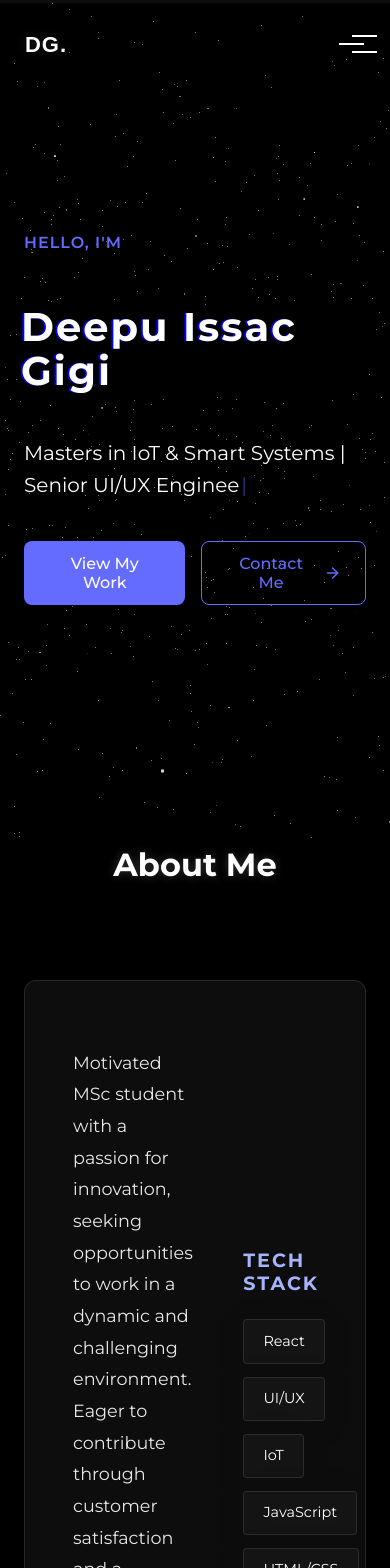
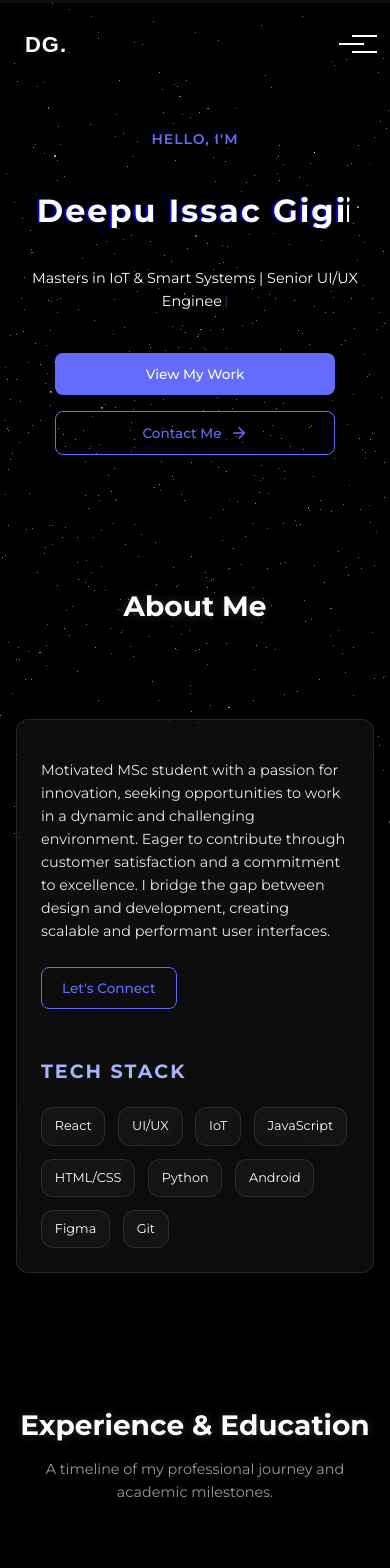
Before and after one commit to deepuissacgigi/deepuissacgigi-web, a React (Vite) app: page / in a window 390 px wide. Shown: the top 1568 px of the page. Built offline with nearby package versions, Linux system fonts and the light colour scheme; no server answers.

Commit message:
feat(responsive): Add comprehensive mobile optimization - Smaller fonts on mobile - About section stacks vertically - Project cards optimized for mobile - Hero section responsive - General mobile UI polish

```diff
--- a/src/index.scss
+++ b/src/index.scss
@@ -3062,19 +3062,86 @@ a {
     display: none;
   }
 
+  /* Global Font Size Reduction */
+  body {
+    font-size: 14px;
+  }
+
   /* Typography Adjustments */
   .hero-section h1 {
-    font-size: 2.5rem !important;
+    font-size: 2rem !important;
+  }
+
+  .hero-subtitle {
+    font-size: 0.9rem !important;
   }
 
   .section-title {
-    font-size: 2rem !important;
+    font-size: 1.75rem !important;
+  }
+
+  h2 {
+    font-size: 1.5rem !important;
+  }
+
+  h3 {
+    font-size: 1.2rem !important;
+  }
+
+  p {
+    font-size: 0.9rem !important;
+    line-height: 1.6 !important;
+  }
+
+  /* Hero Section Mobile */
+  .hero-section {
+    padding: 3rem 0 !important;
+    min-height: auto !important;
+  }
+
+  .hero-content {
+    text-align: center;
+  }
+
+  .hero-actions {
+    flex-direction: column !important;
+    gap: 1rem !important;
+    align-items: center !important;
+  }
+
+  .hero-actions .btn {
+    width: 100%;
+    max-width: 280px;
+  }
+
+  /* About Section Mobile - Critical Fix */
+  .about-section {
+    padding: 4rem 0 !important;
+  }
+
+  .about-section .glass-panel {
+    padding: 1.5rem !important;
+  }
+
+  /* Stack the About grid vertically */
+  .about-section .glass-panel>div {
+    display: flex !important;
+    flex-direction: column !important;
+    gap: 2rem !important;
+  }
+
+  /* Tech Stack Pills */
+  .about-section .glass-panel span {
+    padding: 0.5rem 0.8rem !important;
+    font-size: 0.8rem !important;
   }
 
   /* Projects Grid: Stack Vertically */
-  .projects-grid-neon {
+  .projects-grid-neon,
+  .neon-grid-container {
     grid-template-columns: 1fr !important;
-    gap: 2rem !important;
+    gap: 1.5rem !important;
+    padding: 1rem !important;
   }
 
   /* Contact Section: Stack */
@@ -3084,11 +3151,32 @@ a {
 
   /* Adjust padding for mobile */
   .container {
-    padding: 0 1.5rem;
+    padding: 0 1rem;
   }
 
   section {
-    padding: 4rem 0 !important;
+    padding: 3rem 0 !important;
+  }
+
+  /* Experience Timeline Mobile */
+  .experience-timeline {
+    padding: 0 0.5rem !important;
+  }
+
+  .timeline-item {
+    padding: 1rem !important;
+  }
+
+  /* Buttons Mobile */
+  .btn {
+    padding: 0.75rem 1.25rem !important;
+    font-size: 0.85rem !important;
+  }
+
+  /* Glass Panels Mobile */
+  .glass-panel {
+    padding: 1.25rem !important;
+    border-radius: 12px !important;
   }
 }
 
--- a/src/pages/Projects.scss
+++ b/src/pages/Projects.scss
@@ -208,3 +208,58 @@ $glass-border: rgba(255, 255, 255, 0.08);
         transition: width 0.4s ease, box-shadow 0.4s ease;
     }
 }
+
+/* Mobile Responsive Styles */
+@media (max-width: 768px) {
+    .projects-section-neon {
+        padding: 4rem 0;
+    }
+
+    .neon-grid-container {
+        grid-template-columns: 1fr !important;
+        gap: 1.5rem;
+        padding: 0 0.5rem;
+    }
+
+    .neon-card {
+        height: auto;
+        min-height: 380px;
+
+        .card-image {
+            height: 180px;
+
+            .category-badge {
+                top: 1rem;
+                right: 1rem;
+                padding: 0.3rem 0.75rem;
+                font-size: 0.65rem;
+            }
+        }
+
+        .card-content {
+            padding: 1.25rem;
+
+            .project-title {
+                font-size: 1.3rem;
+            }
+
+            .project-subtitle {
+                font-size: 0.8rem;
+                margin-bottom: 1rem;
+            }
+
+            .project-desc {
+                font-size: 0.85rem;
+                -webkit-line-clamp: 2;
+            }
+        }
+
+        .card-footer {
+            margin-top: 1rem;
+
+            .project-link {
+                font-size: 0.8rem;
+            }
+        }
+    }
+}
```
